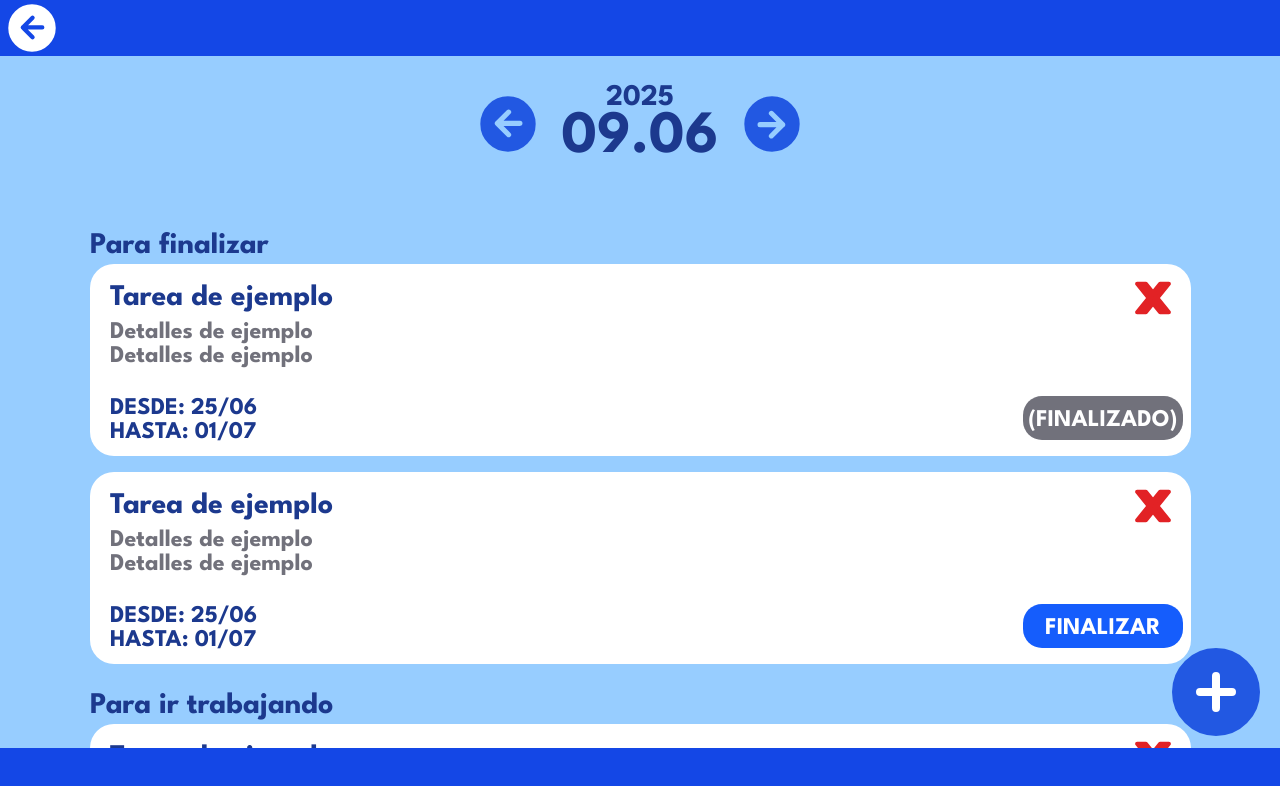
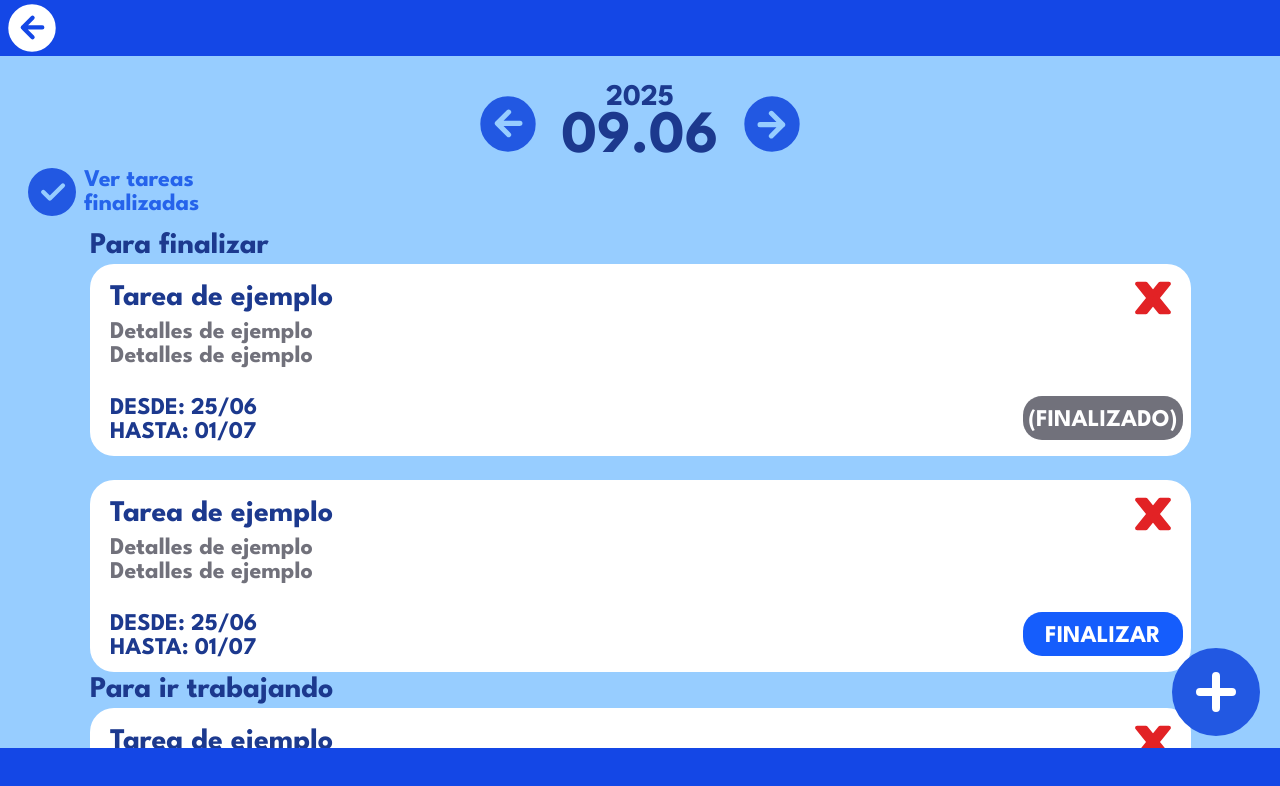
Before and after one commit to Fer2703/AgendifyFabi, a React (Vite) app in the folder agendify/: page /diatareas in a window 1280 px wide. Shown: the top 786 px of the page. Built offline with nearby package versions, Linux system fonts and the light colour scheme.

Commit message:
feat: Sistema de Tareas
bruh

```diff
--- /dev/null
+++ b/agendify/src/assets/PalomaIcon.tsx
@@ -0,0 +1,34 @@
+import React from 'react';
+import { motion } from 'framer-motion';
+
+interface PalomaIconProps {
+  color?: string;
+  size?: number;
+}
+
+const PalomaIcon: React.FC<PalomaIconProps> = ({ color = '#2258E2', size = 44 }) => (
+  <motion.svg
+    width={size}
+    height={size}
+    viewBox="0 0 44 44"
+    fill="none"
+    xmlns="http://www.w3.org/2000/svg"
+  >
+    <mask id="mask0_5_131" style={{ maskType: 'luminance' }} maskUnits="userSpaceOnUse" x="0" y="0" width="44" height="44">
+      <path d="M22 42C24.6269 42.0033 27.2286 41.4874 29.6555 40.4821C32.0824 39.4768 34.2868 38.0019 36.142 36.142C38.0018 34.2868 39.4768 32.0825 40.4821 29.6555C41.4874 27.2286 42.0032 24.6269 42 22C42.0032 19.3731 41.4874 16.7714 40.4821 14.3445C39.4768 11.9176 38.0018 9.71319 36.142 7.85802C34.2868 5.99818 32.0824 4.52323 29.6555 3.51793C27.2286 2.51263 24.6269 1.99678 22 2.00002C19.3731 1.99678 16.7714 2.51263 14.3445 3.51793C11.9176 4.52323 9.71317 5.99818 7.858 7.85802C5.99816 9.71319 4.52322 11.9176 3.51792 14.3445C2.51261 16.7714 1.99676 19.3731 2 22C1.99676 24.6269 2.51261 27.2286 3.51792 29.6555C4.52322 32.0825 5.99816 34.2868 7.858 36.142C9.71317 38.0019 11.9176 39.4768 14.3445 40.4821C16.7714 41.4874 19.3731 42.0033 22 42Z" fill="white" stroke="white" strokeWidth="4" strokeLinejoin="round"/>
+      <path d="M14 22L20 28L32 16" stroke="black" strokeWidth="4" strokeLinecap="round" strokeLinejoin="round"/>
+    </mask>
+    <g mask="url(#mask0_5_131)">
+      <motion.rect
+        x="-2"
+        y="-2"
+        width="48"
+        height="48"
+        animate={{ fill: color }}
+        transition={{ duration: 0.3 }}
+      />
+    </g>
+  </motion.svg>
+);
+
+export default PalomaIcon;
--- a/agendify/src/pages/DiaTareas.tsx
+++ b/agendify/src/pages/DiaTareas.tsx
@@ -1,6 +1,7 @@
 import { useNavigate, useSearchParams } from 'react-router-dom'
 import { motion } from 'framer-motion'
 import { useState, useEffect } from 'react'
+import PalomaIcon from '../assets/PalomaIcon'
 
 function DiaTareas() {
   const navigate = useNavigate();
@@ -8,6 +9,23 @@ function DiaTareas() {
   const [isFading, setIsFading] = useState(false);
   const [currentDate, setCurrentDate] = useState(new Date());
   const [slideDirection, setSlideDirection] = useState(0);
+  const [showCompleted, setShowCompleted] = useState(false);
+
+  // Estado para manejar el estado de las tareas
+  const [tasks, setTasks] = useState([
+    { id: 1, title: 'Tarea de ejemplo', details: 'Detalles de ejemplo Detalles de ejemplo', from: '25/06', to: '01/07', completed: true },
+    { id: 2, title: 'Tarea de ejemplo', details: 'Detalles de ejemplo Detalles de ejemplo', from: '25/06', to: '01/07', completed: false },
+    { id: 3, title: 'Tarea de ejemplo', details: 'Detalles de ejemplo Detalles de ejemplo', from: '25/06', to: '02/07', completed: false }
+  ]);
+
+  // Función para convertir 'DD/MM' a Date del año actual
+  const parseToDate = (ddmm: string) => {
+    const [day, month] = ddmm.split('/').map(Number);
+    return new Date(currentDate.getFullYear(), month - 1, day);
+  };
+
+  // Filtrar tareas según showCompleted
+  const filteredTasks = showCompleted ? tasks.filter(task => !task.completed) : tasks;
 
   // Leer parámetros de URL y establecer fecha inicial
   useEffect(() => {
@@ -43,6 +61,16 @@ function DiaTareas() {
     const day = date.getDate().toString().padStart(2, '0');
     const month = (date.getMonth() + 1).toString().padStart(2, '0');
     return `${day}.${month}`;
+  };
+
+  const toggleTaskStatus = (taskId: number) => {
+    setTasks(prevTasks =>
+      prevTasks.map(task =>
+        task.id === taskId
+          ? { ...task, completed: !task.completed }
+          : task
+      )
+    );
   };
 
   return (
@@ -88,47 +116,86 @@ function DiaTareas() {
         />
       </div>
 
+      {/* Ver tareas Finalizadas */}
+      <div className='w-44 h-12 left-7 top-42 absolute flex items-center cursor-pointer' onClick={() => setShowCompleted(v => !v)}>
+        <motion.div
+          animate={{ color: showCompleted ? '#71717a' : '#2563eb' }}
+          transition={{ duration: 0.3 }}
+          className='flex items-center'
+        >
+          <motion.div
+            animate={{ color: showCompleted ? '#71717a' : '#2563eb' }}
+            transition={{ duration: 0.3 }}
+            className='mr-2'
+          >
+            <PalomaIcon color={showCompleted ? '#71717a' : '#2258E2'} size={48} />
+          </motion.div>
+          <span className='text-2xl leading-none left-14 font-bold select-none absolute'>Ver tareas finalizadas</span>
+        </motion.div>
+      </div>
+
       {/* TAREAS */}
       <div className='w-[86%] h-155 transform left-1/2 -translate-x-1/2 top-57 absolute overflow-y-auto'>
+        {/* Para finalizar */}
+        <div className='w-full mb-10'>
+          <div className='w-full text-blue-900 text-3xl font-bold py-6'>Para finalizar</div>
+          <div className='flex flex-col gap-y-6'>
+            {tasks.slice(0, 2).filter((task) => !showCompleted || !task.completed).map((task) => (
+              <div key={task.id} className='w-full h-48 bg-white rounded-3xl relative'>
+                <div className="w-60 h-10 left-5 top-4 absolute justify-start text-blue-900 text-3xl font-bold">{task.title}</div>
+                <div className="w-60 h-20 left-5 top-14 leading-none absolute justify-center text-zinc-500 text-2xl font-bold">{task.details}</div>
+                <div className="w-40 h-11 left-5 bottom-4 leading-none absolute justify-center text-blue-900 text-2xl font-bold">DESDE: {task.from}<br/>HASTA: {task.to}</div>
+                <motion.div
+                  className={`w-40 h-11 right-2 bottom-4 absolute rounded-[19px] cursor-pointer ${task.completed ? 'bg-zinc-500' : 'bg-blue-600'}`}
+                  onClick={() => toggleTaskStatus(task.id)}
+                  whileTap={{ scale: 0.95 }}
+                  whileHover={{ scale: 1.05 }}
+                  transition={{ type: "spring", stiffness: 300, damping: 20 }}
+                >
+                  <motion.div
+                    className="w-40 h-11 left-0 top-2 absolute text-center justify-center text-white text-2xl"
+                    key={task.completed ? 'completed' : 'pending'}
+                    initial={{ opacity: 0, y: 10 }}
+                    animate={{ opacity: 1, y: 0 }}
+                    transition={{ duration: 0.3 }}
+                  >
+                    {task.completed ? '(FINALIZADO)' : 'FINALIZAR'}
+                  </motion.div>
+                </motion.div>
+                <img src="/src/assets/X.svg" alt="X" className='w-9 h-9 right-5 top-4 absolute' />
+              </div>
+            ))}
+          </div>
+        </div>
         {/* Para ir trabajando */}
-        <div className='w-full h-96 left-0 top-0 absolute'>
-          <div className='w-full h-10 left-0 top-0 absolute justify-start text-blue-900 text-3xl font-bold'>Para finalizar</div>
-
-          {/* Tarea 1*/}
-          <div className='w-full h-48 left-0 top-9 absolute bg-white rounded-3xl'>
-            <div className="w-60 h-10 left-5 top-4 absolute justify-start text-blue-900 text-3xl font-bold">Tarea de ejemplo</div>
-            <div className="w-60 h-20 left-5 top-14 leading-none absolute justify-center text-zinc-500 text-2xl font-bold">Detalles de ejemplo Detalles de ejemplo</div>
-            <div className="w-40 h-11 left-5 bottom-4 leading-none absolute justify-center text-blue-900 text-2xl font-bold">DESDE: 25/06<br/>HASTA: 01/07</div>
-            <div className='w-40 h-11 right-2 bottom-4 absolute bg-zinc-500 rounded-[19px]'>
-              <div className="w-40 h-11 left-0 top-2 absolute text-center justify-center text-white text-2xl">(FINALIZADO)</div>
-            </div>
-            <img src="/src/assets/X.svg" alt="X" className='w-9 h-9 right-5 top-4 absolute' />
-          </div>
-
-          {/* Tarea 2*/}
-          <div className='w-full h-48 left-0 top-61 absolute bg-white rounded-3xl'>
-            <div className="w-60 h-10 left-5 top-4 absolute justify-start text-blue-900 text-3xl font-bold">Tarea de ejemplo</div>
-            <div className="w-60 h-20 left-5 top-14 leading-none absolute justify-center text-zinc-500 text-2xl font-bold">Detalles de ejemplo Detalles de ejemplo</div>
-            <div className="w-40 h-11 left-5 bottom-4 leading-none absolute justify-center text-blue-900 text-2xl font-bold">DESDE: 25/06<br/>HASTA: 01/07</div>
-            <div className='w-40 h-11 right-2 bottom-4 absolute bg-blue-600 rounded-[19px]'>
-              <div className="w-40 h-11 left-0 top-2 absolute text-center justify-center text-white text-2xl">FINALIZAR</div>
-            </div>
-            <img src="/src/assets/X.svg" alt="X" className='w-9 h-9 right-5 top-4 absolute' />
-          </div>
-
-        </div>
-        <div className='w-full h-56 left-0 top-115 absolute'>
-          <div className='w-full h-10 left-0 top-0 absolute justify-start text-blue-900 text-3xl font-bold'>Para ir trabajando</div>
-
-          {/* Tarea 3*/}
-          <div className='w-full h-48 left-0 top-9 absolute bg-white rounded-3xl'>
-            <div className="w-60 h-10 left-5 top-4 absolute justify-start text-blue-900 text-3xl font-bold">Tarea de ejemplo</div>
-            <div className="w-60 h-20 left-5 top-14 leading-none absolute justify-center text-zinc-500 text-2xl font-bold">Detalles de ejemplo Detalles de ejemplo</div>
-            <div className="w-40 h-11 left-5 bottom-4 leading-none absolute justify-center text-blue-900 text-2xl font-bold">DESDE: 25/06<br/>HASTA: 01/07</div>
-            <div className='w-40 h-11 right-2 bottom-4 absolute bg-blue-600 rounded-[19px]'>
-              <div className="w-40 h-11 left-0 top-2 absolute text-center justify-center text-white text-2xl">FINALIZAR</div>
-            </div>
-            <img src="/src/assets/X.svg" alt="X" className='w-9 h-9 right-5 top-4 absolute' />
+        <div className='w-full'>
+          <div className='w-full text-blue-900 text-3xl font-bold py-6'>Para ir trabajando</div>
+          <div className='flex flex-col gap-y-6'>
+            {tasks.slice(2).filter((task) => (!showCompleted || !task.completed) && parseToDate(task.to) > currentDate).map((task) => (
+              <div key={task.id} className='w-full h-48 bg-white rounded-3xl relative'>
+                <div className="w-60 h-10 left-5 top-4 absolute justify-start text-blue-900 text-3xl font-bold">{task.title}</div>
+                <div className="w-60 h-20 left-5 top-14 leading-none absolute justify-center text-zinc-500 text-2xl font-bold">{task.details}</div>
+                <div className="w-40 h-11 left-5 bottom-4 leading-none absolute justify-center text-blue-900 text-2xl font-bold">DESDE: {task.from}<br/>HASTA: {task.to}</div>
+                <motion.div
+                  className={`w-40 h-11 right-2 bottom-4 absolute rounded-[19px] cursor-pointer ${task.completed ? 'bg-zinc-500' : 'bg-blue-600'}`}
+                  onClick={() => toggleTaskStatus(task.id)}
+                  whileTap={{ scale: 0.95 }}
+                  whileHover={{ scale: 1.05 }}
+                  transition={{ type: "spring", stiffness: 300, damping: 20 }}
+                >
+                  <motion.div
+                    className="w-40 h-11 left-0 top-2 absolute text-center justify-center text-white text-2xl"
+                    key={task.completed ? 'completed' : 'pending'}
+                    initial={{ opacity: 0, y: 10 }}
+                    animate={{ opacity: 1, y: 0 }}
+                    transition={{ duration: 0.3 }}
+                  >
+                    {task.completed ? '(FINALIZADO)' : 'FINALIZAR'}
+                  </motion.div>
+                </motion.div>
+                <img src="/src/assets/X.svg" alt="X" className='w-9 h-9 right-5 top-4 absolute' />
+              </div>
+            ))}
           </div>
         </div>
       </div>
```
